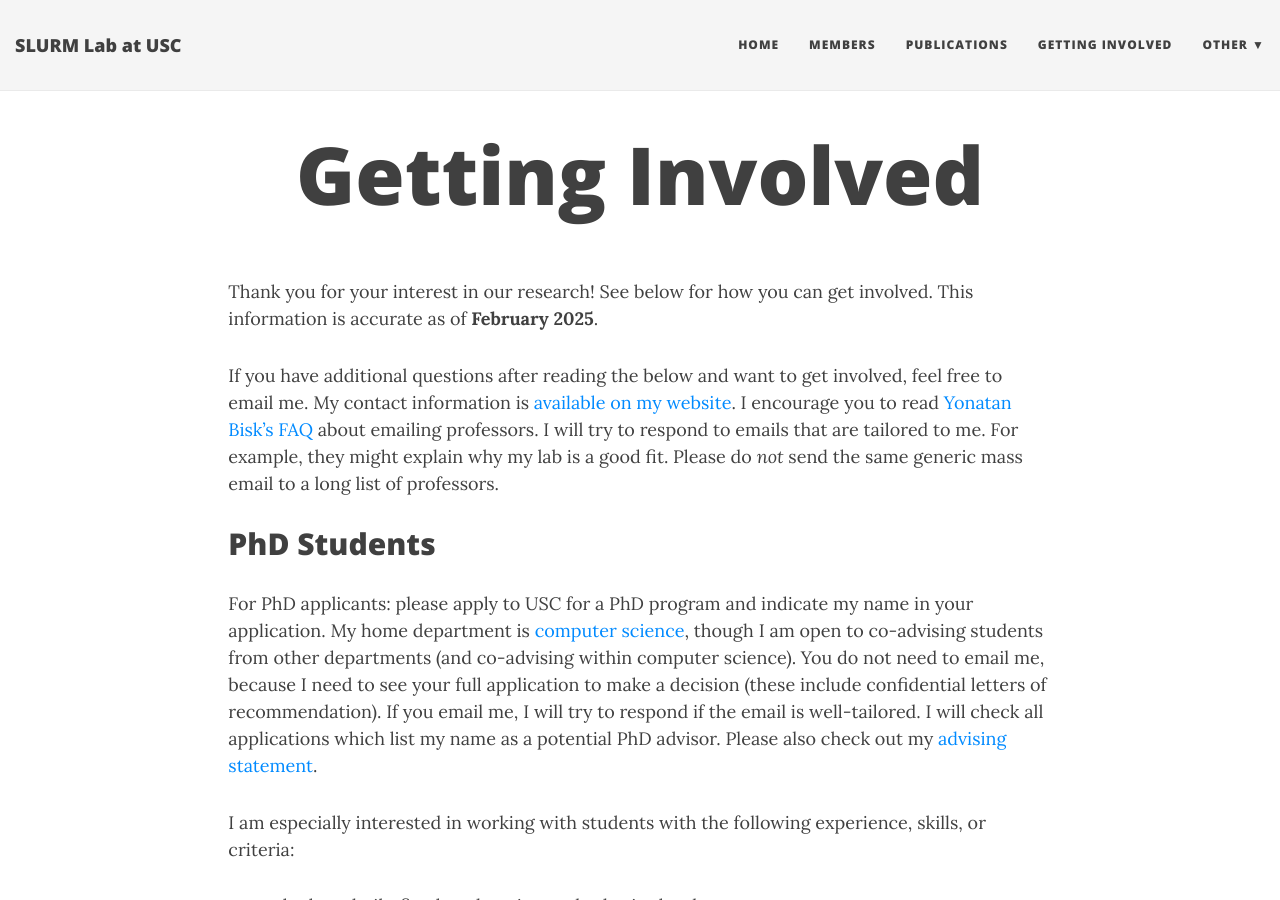
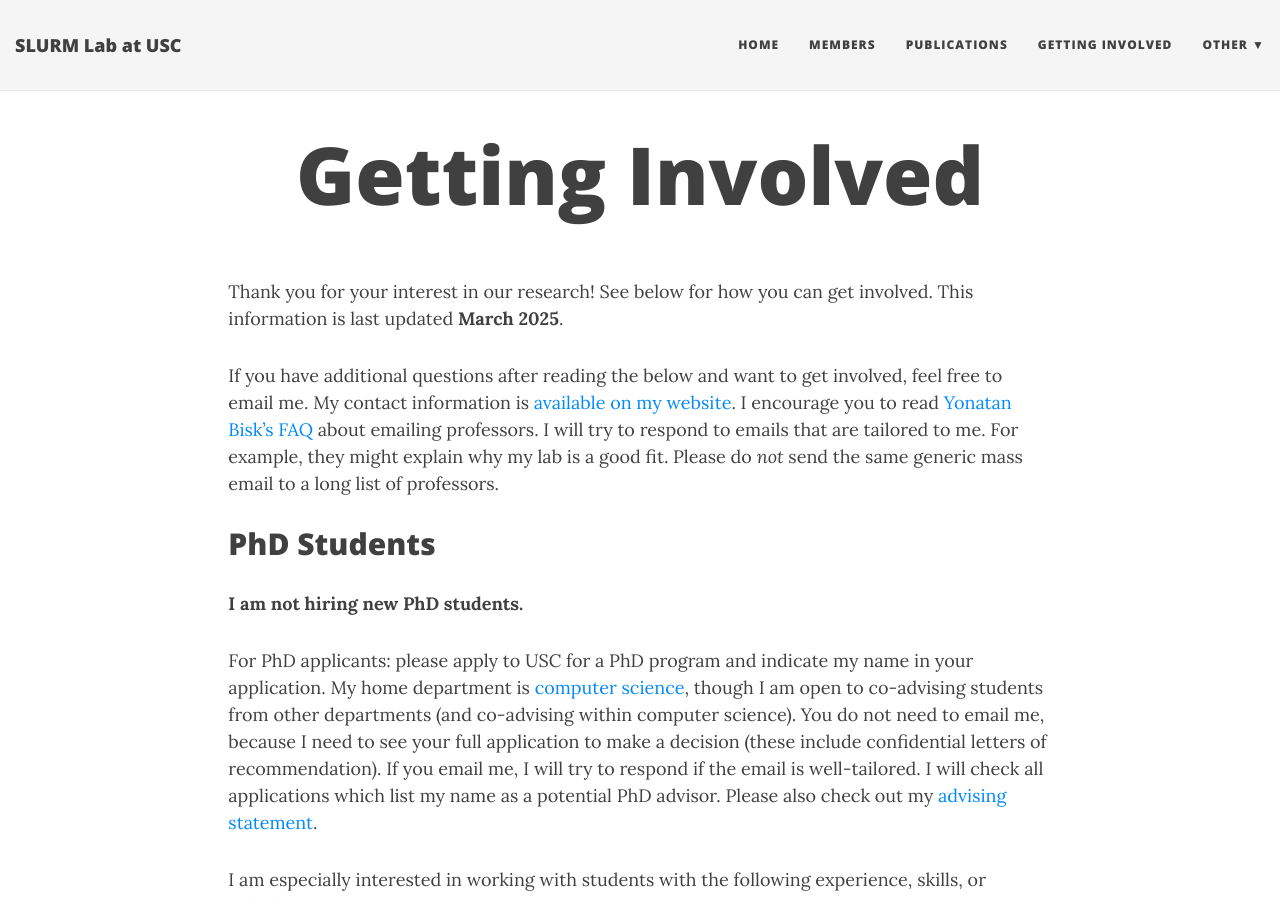
Before and after one commit to slurm-lab-usc/slurm-lab-usc.github.io, a Jekyll site: the page built from getting_involved.md, in a window 1280 px wide and 900 px high. Built offline with Jekyll 4.4.1, drawn with Linux system fonts in a browser that asks for light colours; nearby versions of some CDN libraries.

Commit message:
Update getting_involved.md

```diff
--- a/getting_involved.md
+++ b/getting_involved.md
@@ -5,7 +5,7 @@ title: Getting Involved
 ---
 
 Thank you for your interest in our research! See below for how you can get
-involved. This information is accurate as of **February 2025**.
+involved. This information is last updated **March 2025**.
 
 If you have additional questions after reading the below and want to get involved, feel free to email me.
 My contact information is [available on my website](https://danielseita.github.io/).
@@ -14,6 +14,8 @@ I will try to respond to emails that are tailored to me. For example, they might
 Please do *not* send the same generic mass email to a long list of professors.
 
 ## PhD Students
+
+**I am not hiring new PhD students.**
 
 For PhD applicants: please apply to USC for a PhD program and indicate my name in
 your application. My home department is [computer science](https://www.cs.usc.edu/),
```
